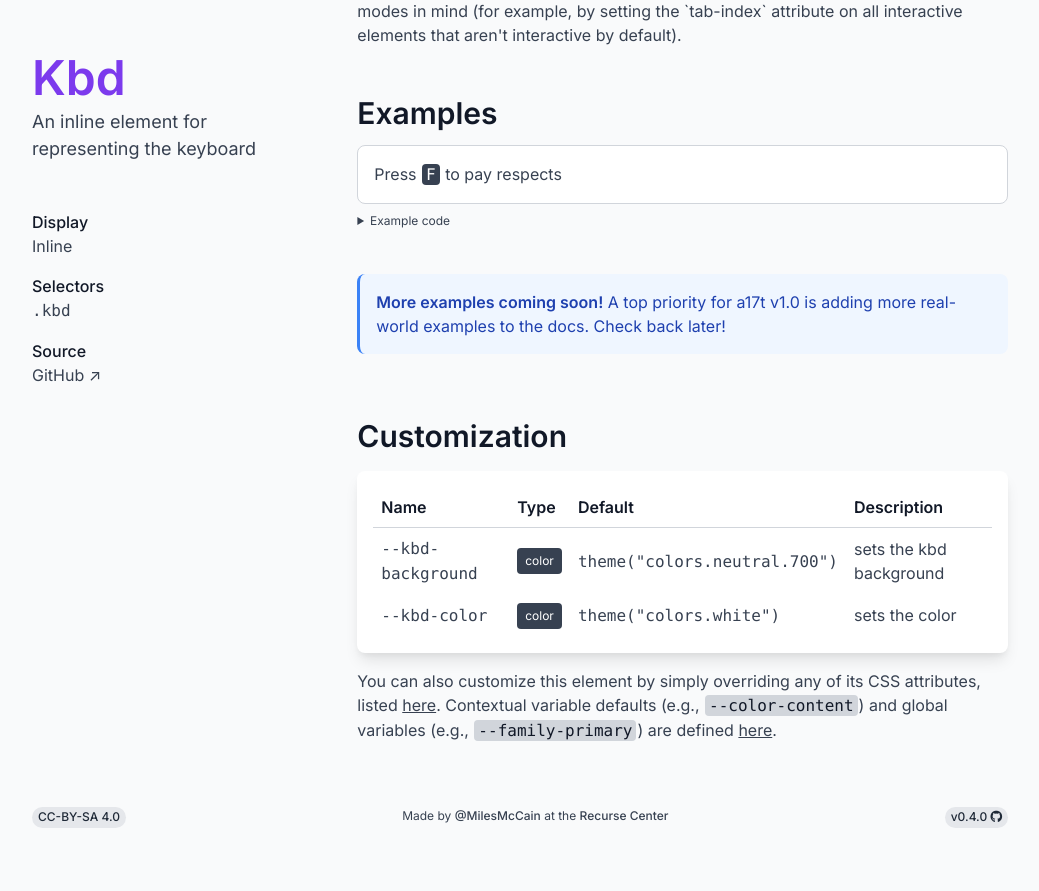
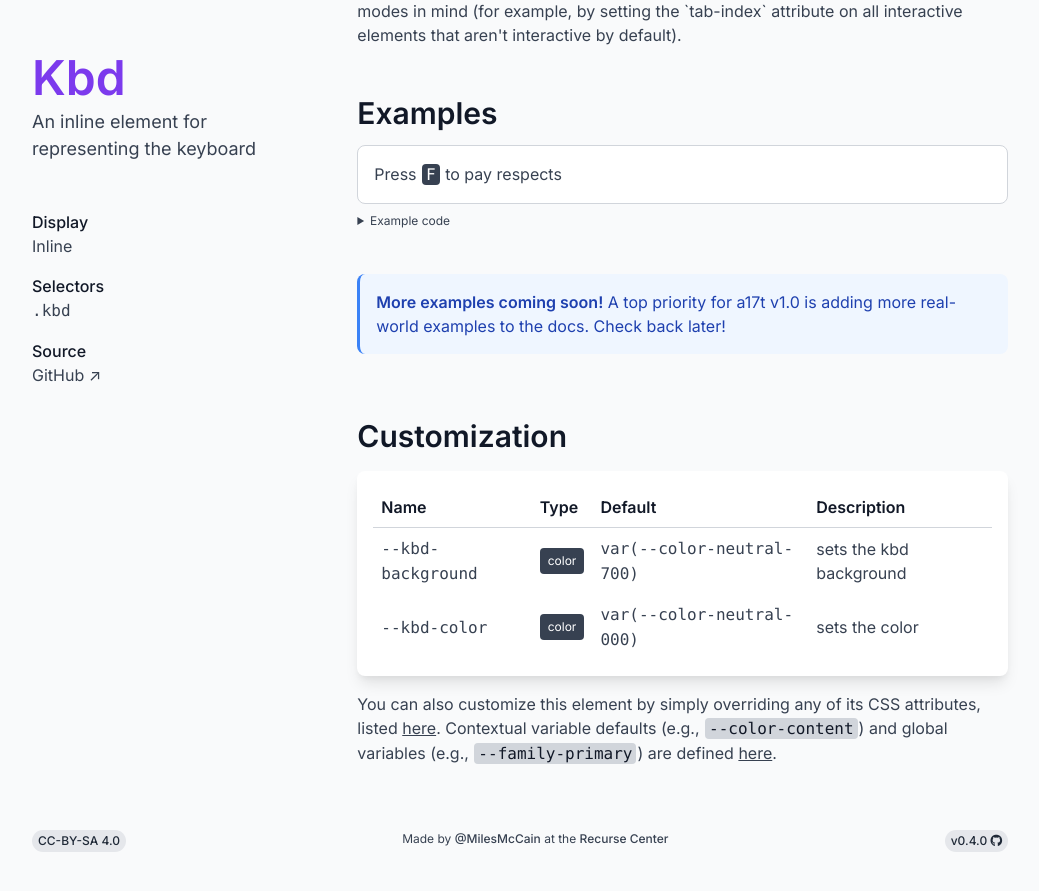
Before and after one commit to milesmcc/a17t, a Jekyll site: the page built from docs/typography/kbd.md, in a window 1280 px wide and 900 px high, scrolled down 1078 px. Shown: the top 891 px of the window, without its empty margins (120-1159 px from the left). Built offline with Jekyll 4.4.1, drawn with Linux system fonts in a browser that asks for light colours; nearby versions of some CDN libraries; comment, search, counter and statistics services are not loaded.

Commit message:
Fix kbd theming

```diff
--- a/docs/typography/kbd.md
+++ b/docs/typography/kbd.md
@@ -15,11 +15,11 @@ variables:
   - name: --kbd-background
     type: color
     description: sets the kbd background
-    default: theme("colors.neutral.700")
+    default: var(--color-neutral-700)
   - name: --kbd-color
     type: color
     description: sets the color
-    default: theme("colors.white")
+    default: var(--color-neutral-000)
 ---
 
 # Overview
--- a/src/typography/kbd.css
+++ b/src/typography/kbd.css
@@ -1,6 +1,6 @@
 .kbd {
-  background-color: var(--kbd-background, theme("colors.neutral.700"));
-  color: var(--kbd-color, theme("colors.white"));
+  background-color: var(--kbd-background, var(--color-neutral-000));
+  color: var(--kbd-color, var(--color-neutral-700));
 
   @apply rounded py-px px-1 inline font-mono;
 }
```
